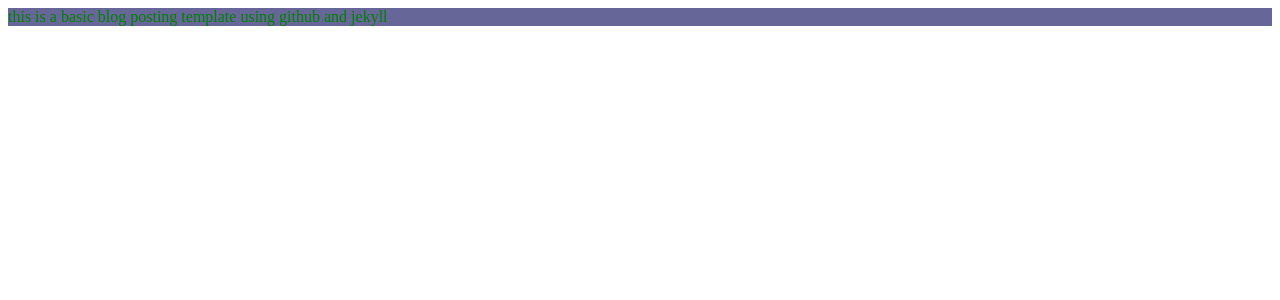
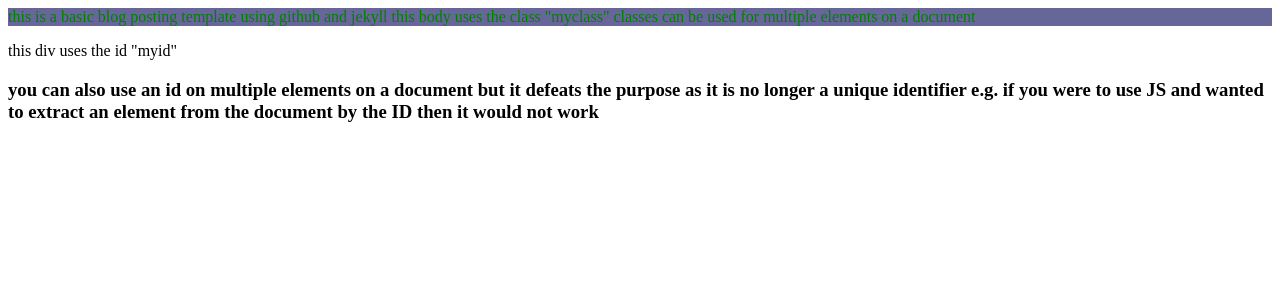
Before and after one commit to cam-14/cam-14, a Jekyll site: the page about/index.html, which Jekyll copies as it is, in a window 1280 px wide. Shown: the top 300 px of the page. Built offline with Jekyll 4.4.1, drawn with Linux system fonts in a browser that asks for light colours.

Commit message:
Update index.html

```diff
--- a/about/index.html
+++ b/about/index.html
@@ -2,8 +2,17 @@
   <body>
     <p class="myclass">
     this is a basic blog posting template using github and jekyll
+    this body uses the class "myclass"
+    classes can be used for multiple elements on a document
 
     </p>
+    <div id="myid">
+      this div uses the id "myid"
+      <h3 id="myid">
+        you can also use an id on multiple elements on a document but it defeats the purpose as it is no longer a unique identifier
+        e.g. if you were to use JS and wanted to extract an element from the document by the ID then it would not work
+      </h3>
+    </div>
   </body>
 
 
```
